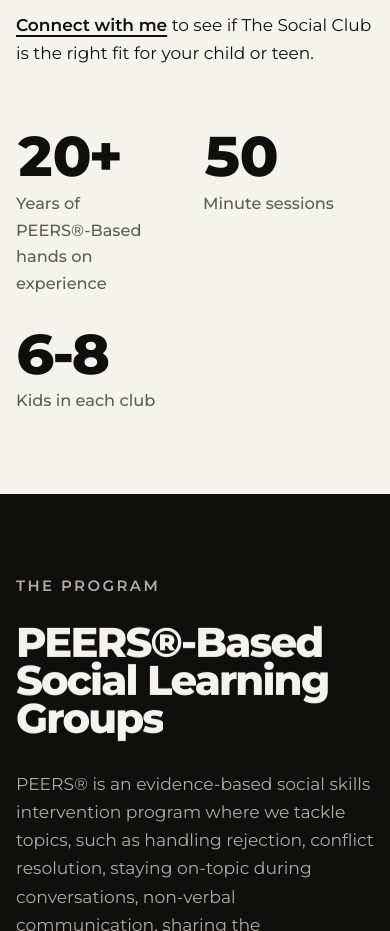
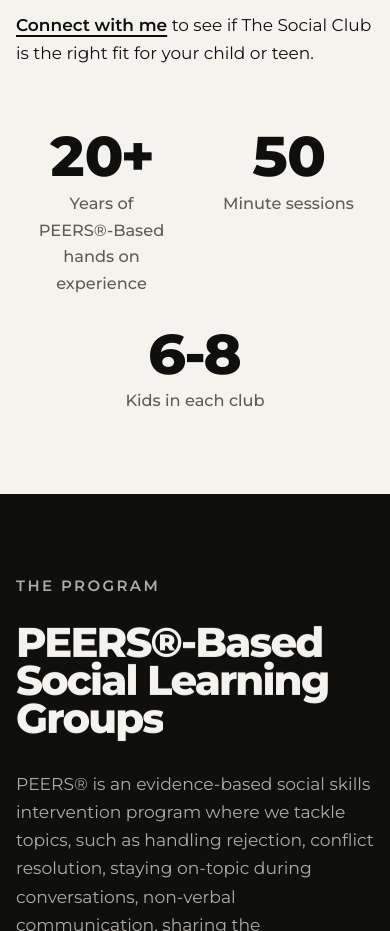
Before and after one commit to henrymosk1011/thesocialclubkids-website, a website: page public/index.html in a window 390 px wide. Shown: the part 2300-3231 px from the top of the page. Drawn offline with Linux system fonts and the light colour scheme; no server answers.

Commit message:
Center the stats: number and label lines on one center line
Each stat's number and every line of its label are now centered in the
column. The number gets a small end padding to offset its tight
trailing letter-spacing, so it sits on the same center as the label.
On phones (two columns) the third stat spans the row so it stays
centered on the page. Bump the main.css cache version.

Co-Authored-By: Claude Opus 5.5 <noreply@anthropic.com>
Claude-Session: https://claude.ai/code/session_01Ft6wrKABLCduyUKGdyZim2

```diff
--- a/public/assets/css/main.css
+++ b/public/assets/css/main.css
@@ -533,8 +533,10 @@ h1, h2, h3 {
   gap: clamp(2rem, 4vw, 3rem) clamp(1rem, 3vw, 3rem);
   margin-top: clamp(4rem, 9vw, 8rem);
 }
+.stat { text-align: center; }
 .stat__num {
   margin: 0 0 .5rem;
+  padding-inline-end: .05em; /* offsets the trailing letter-spacing so the number sits on center */
   font-family: var(--font-display);
   font-weight: 800;
   font-size: clamp(3.5rem, 2rem + 6vw, 8rem);
@@ -542,8 +544,10 @@ h1, h2, h3 {
   letter-spacing: -.05em;
   font-variant-numeric: tabular-nums;
 }
-.stat__label { max-width: 18ch; color: var(--muted); font-weight: 500; }
+.stat__label { max-width: 18ch; margin-inline: auto; color: var(--muted); font-weight: 500; }
 .stat__label .nowrap { white-space: nowrap; }
+/* Two columns on phones: the odd one out spans the row so it stays centered */
+@media (max-width: 899px) { .stat:last-child:nth-child(odd) { grid-column: 1 / -1; } }
 @media (min-width: 900px) { .stats { grid-template-columns: repeat(3, minmax(0, 1fr)); } }
 
 /* Program */
--- a/public/index.html
+++ b/public/index.html
@@ -36,7 +36,7 @@
 
   <link rel="preload" href="/assets/fonts/montserrat.woff2" as="font" type="font/woff2" crossorigin>
   <link rel="preload" as="image" type="image/avif" imagesrcset="/assets/img/tunnel_440.avif 440w, /assets/img/tunnel_800.avif 800w, /assets/img/tunnel_1500.avif 1500w" imagesizes="(min-width: 1000px) 1100px, (min-width: 700px) 940px, 105vw" fetchpriority="high">
-  <link rel="stylesheet" href="/assets/css/main.css?v=20261126a">
+  <link rel="stylesheet" href="/assets/css/main.css?v=20261126b">
     <!-- Flags JS and motion support before first paint. CSP allows it by hash (see _headers). -->
   <script>(function(){var r=document.documentElement;r.classList.add('js');if(!(window.matchMedia&&matchMedia('(prefers-reduced-motion: reduce)').matches)){r.classList.add('motion');setTimeout(function(){if(!window.__tscMotionReady)r.classList.remove('motion')},4000)}})();</script>
   <script defer src="/assets/js/vendor/gsap.min.js?v=3.15.0"></script>
```
Also changed, not shown: public/404.html (+1 -1 lines), public/accessibility/index.html (+1 -1 lines), public/privacy/index.html (+1 -1 lines), public/thanks/index.html (+1 -1 lines).
